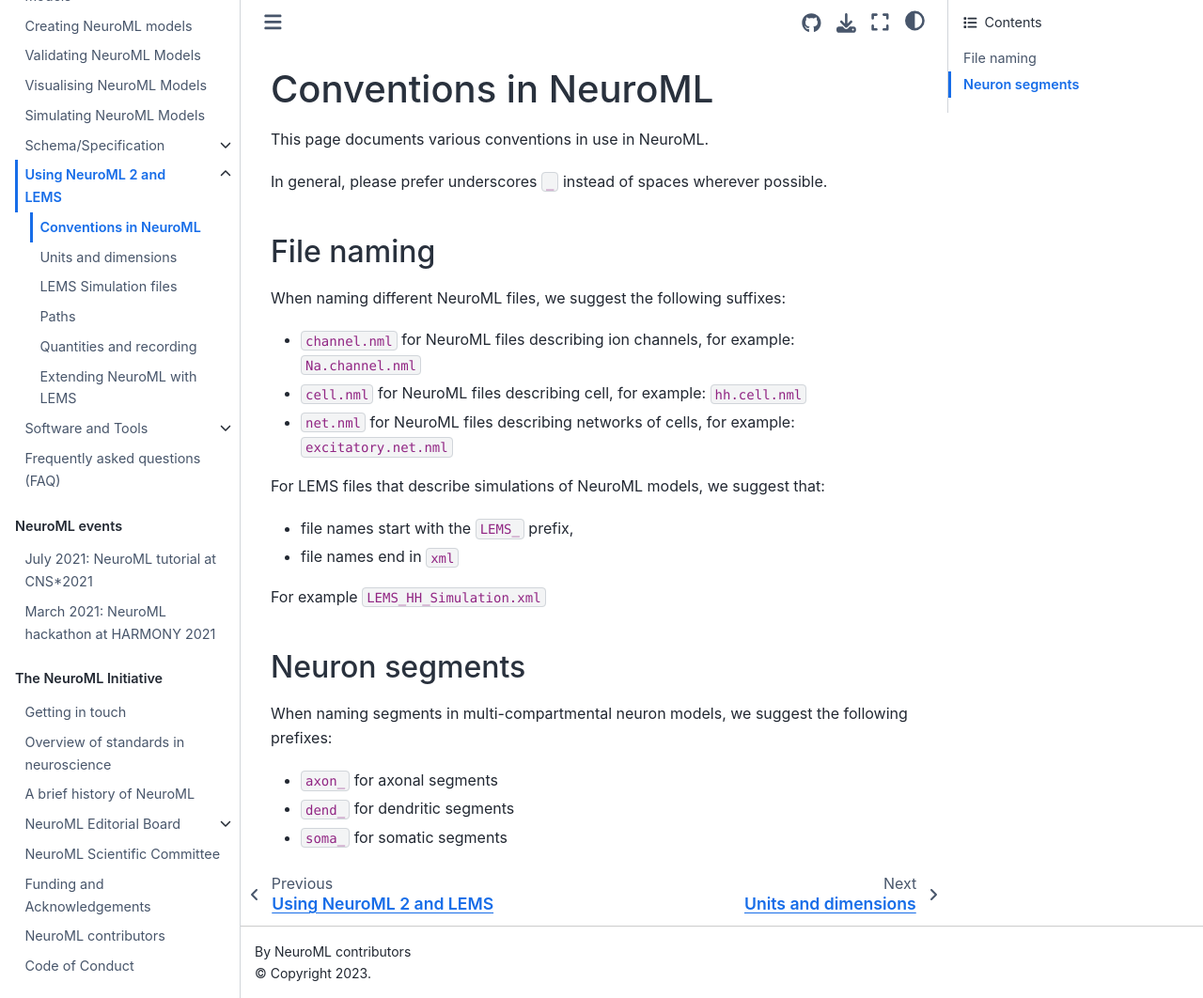
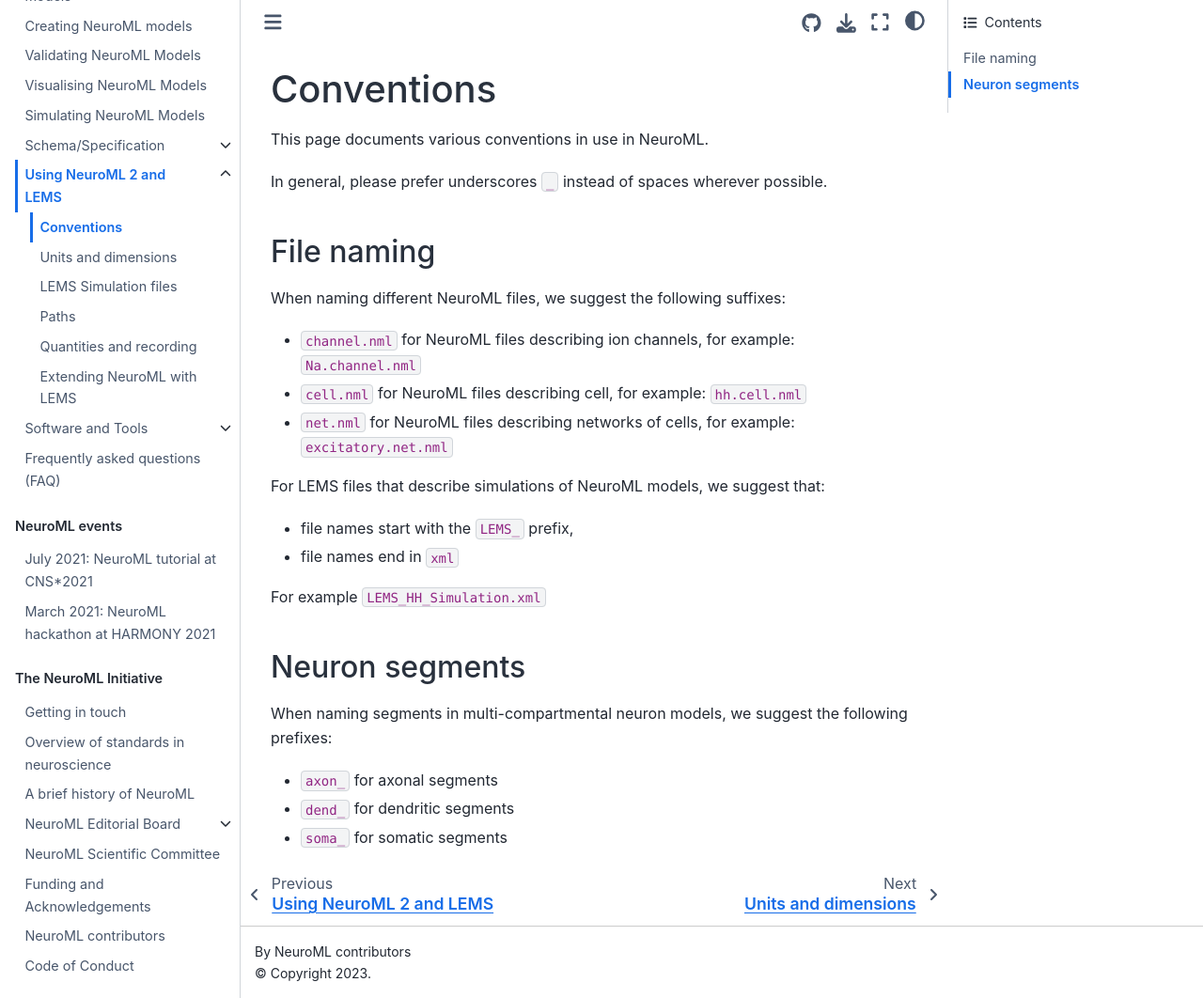
Before and after one commit to NeuroML/Documentation, a Jupyter Book: the page built from source/Userdocs/Conventions.md, in a window 1280 px wide and 1062 px high. Shown: the whole window at 94% size. Built offline with Jupyter Book 1.0.4 settings and Sphinx 7.4.7 and the Sphinx Book theme 1.1.4, drawn with Linux system fonts in a browser that asks for light colours.

Commit message:
feat: rename file heading

```diff
--- a/source/Userdocs/Conventions.md
+++ b/source/Userdocs/Conventions.md
@@ -1,5 +1,5 @@
 (userdocs:conventions)=
-# Conventions in NeuroML
+# Conventions
 
 This page documents various conventions in use in NeuroML.
 
```
